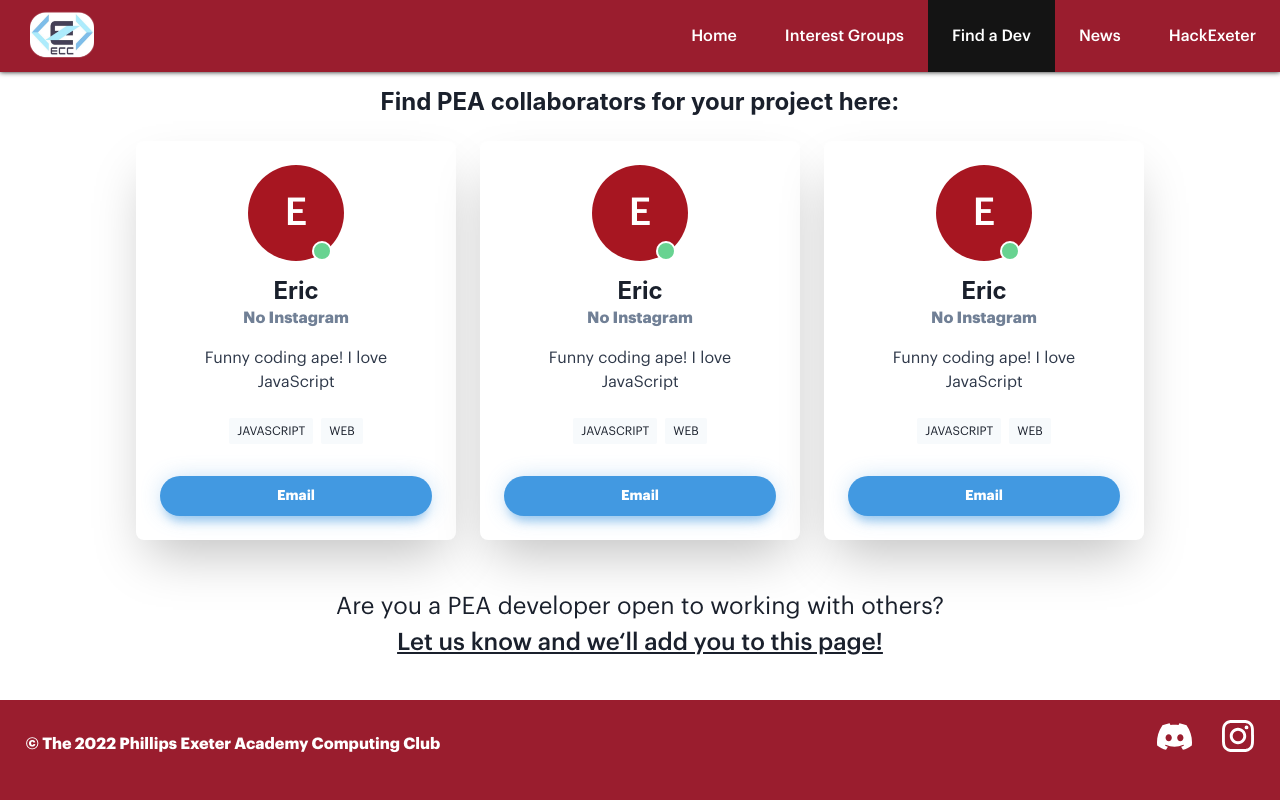
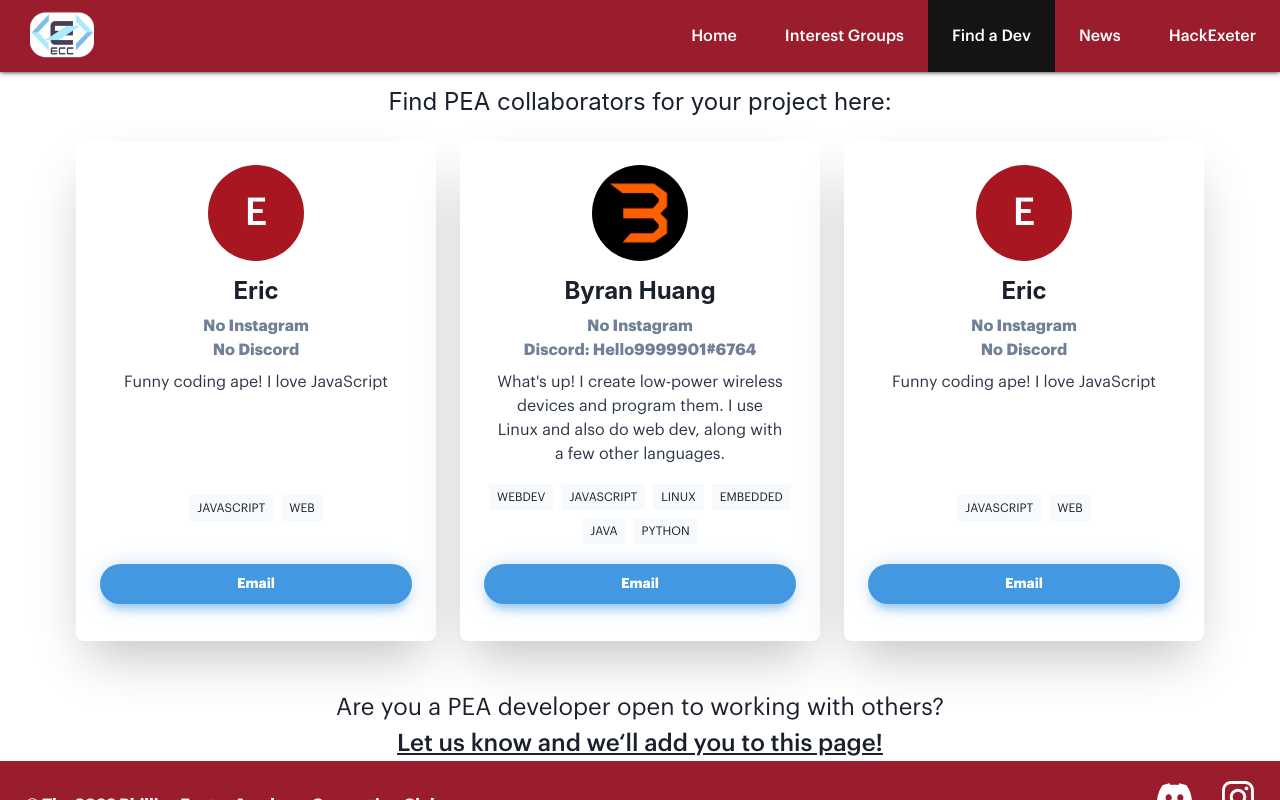
Before and after one commit to mycoalchen/New-ECC-Website, a React (Create React App) app: page /findadev in a window 1280 px wide. Built offline with nearby package versions, Linux system fonts and the light colour scheme.

Commit message:
Minor fixes, add Byran

```diff
--- a/package.json
+++ b/package.json
@@ -9,7 +9,6 @@
 		"@testing-library/jest-dom": "^5.16.4",
 		"@testing-library/react": "^13.3.0",
 		"@testing-library/user-event": "^13.5.0",
-		"animate.css": "^4.1.1",
 		"framer-motion": "^7.2.0",
 		"prop-types": "^15.8.1",
 		"react": "^18.2.0",
--- a/src/Components/Dev.jsx
+++ b/src/Components/Dev.jsx
@@ -16,6 +16,7 @@ export default function Dev({
   avatarUrl,
   name,
   instagram,
+  discord,
   description,
   tags,
   email,
@@ -23,8 +24,9 @@ export default function Dev({
   return (
     <Center py={6}>
       <Box
-        maxW="320px"
+        maxW="360px"
         w="full"
+        h="500px"
         bg={useColorModeValue('white', 'gray.900')}
         boxShadow="2xl"
         rounded="lg"
@@ -38,35 +40,29 @@ export default function Dev({
           alt="Avatar Alt"
           mb={4}
           pos="relative"
-          _after={{
-            content: '""',
-            w: 4,
-            h: 4,
-            bg: 'green.300',
-            border: '2px solid white',
-            rounded: 'full',
-            pos: 'absolute',
-            bottom: 0,
-            right: 3,
-          }}
         />
         <Heading fontSize="2xl" fontFamily="body">
           {/* Firstname Lastname */}
           {name}
         </Heading>
-        <Text fontWeight={600} color="gray.500" mb={4}>
-          {/* @some_body */}
+        <Text fontWeight={600} color="gray.500" mt={2} mb={0}>
+          {/* Instagram */}
           {instagram || 'No Instagram'}
+        </Text>
+        <Text fontWeight={600} color="gray.500" mb={2}>
+          {/* Discord */}
+          {discord === undefined ? 'No Discord' : `Discord: ${discord}`}
         </Text>
         <Text
           textAlign="center"
           color={useColorModeValue('gray.700', 'gray.400')}
           px={3}
+          h="90px"
         >
           {description}
         </Text>
 
-        <Stack align="center" justify="center" direction="row" mt={6}>
+        <Stack align="center" justify="center" flexWrap="wrap" direction="row" mt={6} h="12">
           {tags.map((tag) => (
             <Badge
               px={2}
--- a/src/index.jsx
+++ b/src/index.jsx
@@ -6,7 +6,6 @@ import FindADev from './pages/FindADev';
 import Home from './pages/Home';
 import InterestGroups from './pages/InterestGroups';
 import News from './pages/News';
-import 'animate.css';
 
 const root = ReactDOM.createRoot(document.getElementById('root'));
 root.render(
--- a/src/pages/FindADev.jsx
+++ b/src/pages/FindADev.jsx
@@ -10,12 +10,14 @@ import Footer from '../Components/Footer';
 import Dev from '../Components/Dev';
 import '../App.css';
 
+import byran from '../media/byranLogo.jpeg';
+
 function FindADev() {
   return (
     <div className="main-background">
       <Navbar />
       <Container maxWidth="auto">
-        <Heading textAlign="center" fontSize="2xl" fontWeight="bold" paddingTop="2vh" maxWidth="50vw" margin="auto">
+        <Heading textAlign="center" fontSize="2xl" fontWeight="normal" paddingTop="2vh" maxWidth="50vw" margin="auto">
           Find PEA collaborators for your project here:
         </Heading>
       </Container>
@@ -28,10 +30,12 @@ function FindADev() {
             email="ericlmtn@gmail.com"
           />
           <Dev
-            name="Eric"
-            description="Funny coding ape! I love JavaScript"
-            tags={['javascript', 'web']}
-            email="ericlmtn@gmail.com"
+            name="Byran Huang"
+            description="What's up! I create low-power wireless devices and program them. I use Linux and also do web dev, along with a few other languages."
+            discord="Hello9999901#6764"
+            avatarUrl={byran}
+            tags={['webdev', 'javascript', 'linux', 'embedded', 'java', 'python']}
+            email="byran@byran.tech"
           />
           <Dev
             name="Eric"
```
Also changed, not shown: src/media/byranLogo.jpeg (added), 1 other file (tests, documents, lock files or other folders).
